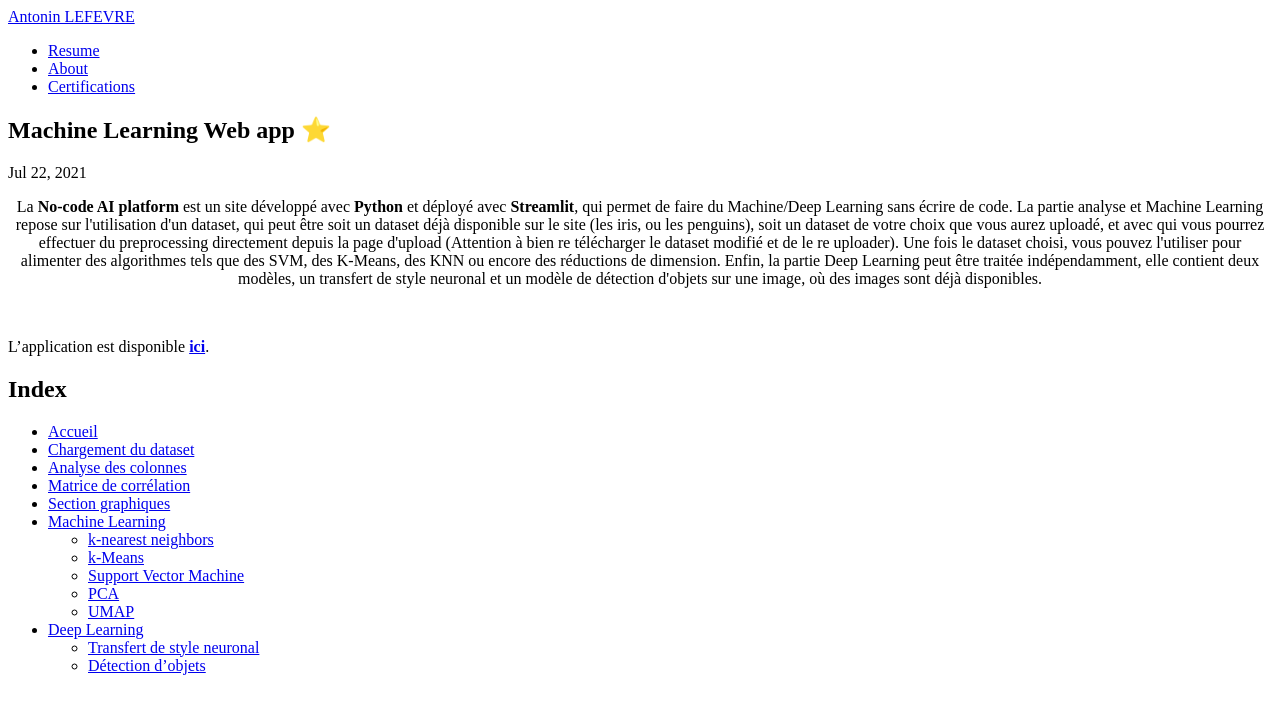
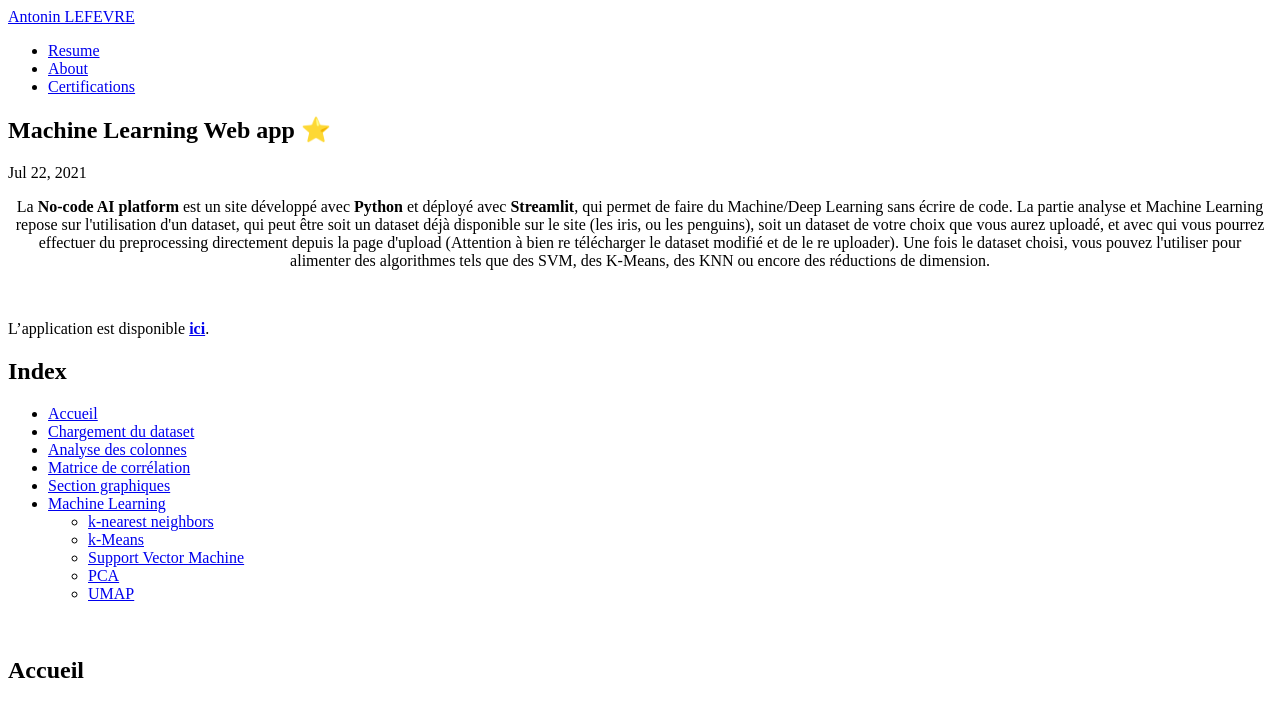
Before and after one commit to antonin-lfv/antonin-lfv.github.io, a Jekyll site: the page built from _posts/2021-07-22-online-machine-learning-app.md, in a window 1280 px wide and 1400 px high, cut to the strip 0-717 px from the top of the window. Built offline with Jekyll 4.4.1, drawn with Linux system fonts in a browser that asks for light colours; some of the changed text lies outside the part shown.

Commit message:
update links

```diff
--- a/_posts/2021-07-22-online-machine-learning-app.md
+++ b/_posts/2021-07-22-online-machine-learning-app.md
@@ -5,7 +5,6 @@
 
 <p align="center">
   La <b>No-code AI platform</b> est un site développé avec <b>Python</b> et déployé avec <b>Streamlit</b>, qui permet de faire du Machine/Deep Learning sans écrire de code. La partie analyse et Machine Learning repose sur l'utilisation d'un dataset, qui peut être soit un dataset déjà disponible sur le site (les iris, ou les penguins), soit un dataset de votre choix que vous aurez uploadé, et avec qui vous pourrez effectuer du preprocessing directement depuis la page d'upload (Attention à bien re télécharger le dataset modifié et de le re uploader). Une fois le dataset choisi, vous pouvez l'utiliser pour alimenter des algorithmes tels que des SVM, des K-Means, des KNN ou encore des réductions de dimension.
-Enfin, la partie Deep Learning peut être traitée indépendamment, elle contient deux modèles, un transfert de style neuronal et un modèle de détection d'objets sur une image, où des images sont déjà disponibles.
 </p>
 
 <br/>
@@ -25,10 +24,6 @@
      - [Support Vector Machine](https://antonin-lfv.github.io/2021/07/22/online-machine-learning-app.html#support-vector-machine)
      - [PCA](https://antonin-lfv.github.io/2021/07/22/online-machine-learning-app.html#pca)
      - [UMAP](https://antonin-lfv.github.io/2021/07/22/online-machine-learning-app.html#umap)
- - [Deep Learning](https://antonin-lfv.github.io/2021/07/22/online-machine-learning-app.html#deep-learning)
-     - [Transfert de style neuronal](https://antonin-lfv.github.io/2021/07/22/online-machine-learning-app.html#transfert-de-style-neuronal)
-     - [Détection d'objets](https://antonin-lfv.github.io/2021/07/22/online-machine-learning-app.html#detection-dobjets)
-
 
 <br/>
 
@@ -38,8 +33,7 @@
 <br/>
 
 <p align="center">
-<img src="https://user-images.githubusercontent.com/63207451/144222004-d9721f6e-1618-4713-8096-1e4b5e4ae060.png" height="400">
-</p>
+<img src="https://user-images.githubusercontent.com/63207451/145731068-a546f2a1-8d43-4f04-beb6-05ee2f8b45ef.png" height="400"></p>
   <br/>
 
 # Dataset
@@ -47,28 +41,26 @@
 <br/>
 
 Vous voici sur la page dataset, là où vous allez choisir vos données.
-Initialement la page est comme ceci :
 
+
+Soit vous choisisez un dataset déjà prêt :
 <br/>
 <p align="center">
-<img src="https://user-images.githubusercontent.com/63207451/144222112-65e16ab0-3443-4cbe-a9f2-8ba3c97ab89f.png" height="400">
-</p>
+<img src="https://user-images.githubusercontent.com/63207451/145731087-3a8d346a-bd89-4ea2-aa60-ed4951b8a028.png" height="400"></p>
 <br/>
 
-Soit vous choisisez un dataset déjà prêt :
-
-<br/>
-<p align="center">
-<img src="https://user-images.githubusercontent.com/63207451/144223120-b5d65c93-82ec-4798-850e-2ab10e8a099d.png" height="400">
-</p>
-<br/>
 
 Soit vous choisissez le votre :
 
 <br/>
 <p align="center">
-<img src="https://user-images.githubusercontent.com/63207451/144223225-2f868156-9007-4c96-9863-6ceaa6d07ea5.png" height="400">
+<img src="https://user-images.githubusercontent.com/63207451/145731097-51bcb54e-e48f-47e4-9e6f-e942c5b11b27.png" height="400"></p>
+<br/>
+
+<p align="center">
+<img src="https://user-images.githubusercontent.com/63207451/145731186-01af7c94-8f9c-4780-ab9a-9d107ec541ed.png" height="400">
 </p>
+<br/>
 
 <br/>
 
@@ -79,8 +71,7 @@
 
 <br/>
 <p align="center">
-<img src="https://user-images.githubusercontent.com/63207451/144224164-8d696e66-77f1-4273-bd55-39df5daa813e.png" height="400">
-</p>
+<img src="https://user-images.githubusercontent.com/63207451/145731208-68aaabdd-0bc8-426c-8a05-79e04c1567ac.png" height="400"></p>
 
 <br/>
 
@@ -88,8 +79,7 @@
 
 <br/>
 <p align="center">
-<img src="https://user-images.githubusercontent.com/63207451/144224328-55713f47-c89e-4563-9337-a90e5f4faa7e.png" height="400">
-</p>
+<img src="https://user-images.githubusercontent.com/63207451/145731215-8d93780b-6d99-4496-aff9-fee1fc387943.png" height="400"></p>
 
 <br/>
 
@@ -100,8 +90,7 @@
 
 <br/>
 <p align="center">
-<img src="https://user-images.githubusercontent.com/63207451/144224423-caee36c6-627b-4fcc-8d8b-85006decbd61.png" height="400">
-</p>
+<img src="https://user-images.githubusercontent.com/63207451/145731311-169e7b8a-7ac5-4d0e-a4d0-c91596c909eb.png" height="400"></p>
 
 <br/>
 
@@ -114,12 +103,10 @@
 
 <br/>
 <p align="center">
-<img src="https://user-images.githubusercontent.com/63207451/144224690-3fdf5872-7966-4c88-8acb-2844f6f2750d.png" height="400">
-</p>
+<img src="https://user-images.githubusercontent.com/63207451/145731284-12a42094-84a1-47ed-8635-3651280e39a2.png" height="400"></p>
 
 <p align="center">
-<img src="https://user-images.githubusercontent.com/63207451/144224707-d749f5fb-fe78-4623-939b-13eeb400042b.png" height="400">
-</p>
+<img src="https://user-images.githubusercontent.com/63207451/145731285-5d7fec09-a362-4bce-a900-8e817c09c40d.png" height="400"></p>
 
 <br/>
 
@@ -130,8 +117,7 @@
 
 <br/>
 <p align="center">
-<img src="https://user-images.githubusercontent.com/63207451/144233663-c81215a4-4aee-4a08-95ee-40f5f605c62a.png" height="400">
-</p>
+<img src="https://user-images.githubusercontent.com/63207451/145731272-695d1375-c678-42c7-a429-2e118374600f.png" height="400"></p>
 
 <br/>
 
@@ -139,8 +125,7 @@
 
 <br/>
 <p align="center">
-<img src="https://user-images.githubusercontent.com/63207451/144233818-415e234a-edfc-4cdf-a699-c20169a56407.png" height="400">
-</p>
+<img  src="https://user-images.githubusercontent.com/63207451/145731383-ae37679c-bdb8-492d-83af-da964ff45d2c.png" height="400"></p>
 
 <br/>
 
@@ -148,8 +133,7 @@
 
 <br/>
 <p align="center">
-<img src="https://user-images.githubusercontent.com/63207451/144234084-74882cad-752f-4f1c-812c-3c5f093221b3.png" height="400">
-</p>
+<img src="https://user-images.githubusercontent.com/63207451/145731324-0abaaf67-b4d9-4116-a576-e4adf06a82e8.png" height="400"></p>
 
 <br/>
 
@@ -157,25 +141,6 @@
 
 <br/>
 <p align="center">
-<img src="https://user-images.githubusercontent.com/63207451/144234174-c3618a43-86e8-44d0-95dd-8715d0342932.png" height="400">
-</p>
+<img src="https://user-images.githubusercontent.com/63207451/145731327-11a96d00-85f6-4e5f-8428-a14c0db5daf1.png" height="400"></p>
 
 <br/>
-
-# Deep Learning
-
-## Transfert de style neuronal
-
-<br/>
-<p align="center">
-<img src="https://user-images.githubusercontent.com/63207451/144234295-ad263879-86e5-4c07-b434-da5d1a0d8586.png" height="400">
-</p>
-
-<br/>
-
-## Détection d'objets
-
-<br/>
-<p align="center">
-<img src="https://user-images.githubusercontent.com/63207451/144234420-278d664e-ae63-415a-88d2-89113304d660.png" height="400">
-</p>
```
